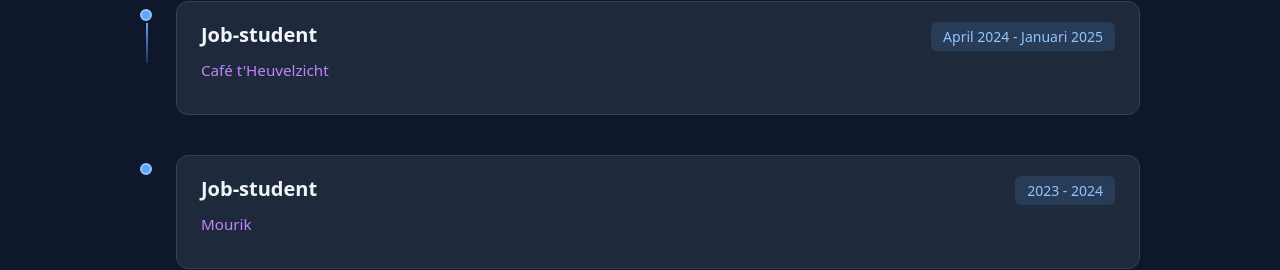
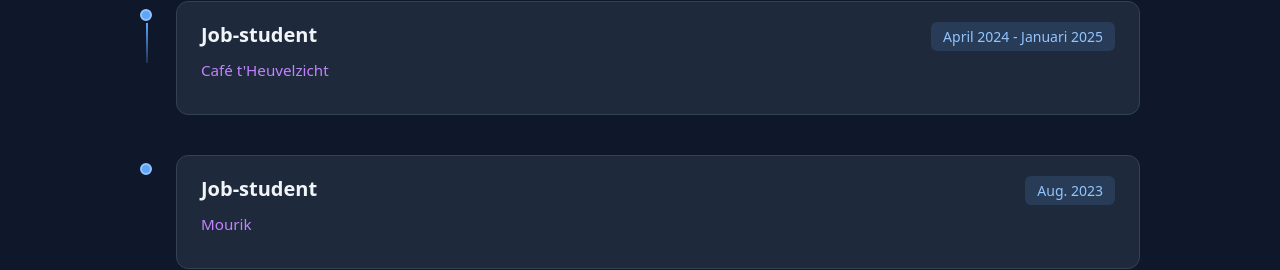
Before and after one commit to Bob-Hereijgers/Portfolio, a React (Create React App) app: page /experiences in a window 1280 px wide. Shown: the part 797-1067 px from the top of the page. Built offline with nearby package versions, Linux system fonts and the light colour scheme.

Commit message:
more fix

```diff
--- a/src/components/ExperiencePage/ExperiencePage.tsx
+++ b/src/components/ExperiencePage/ExperiencePage.tsx
@@ -56,7 +56,7 @@ const ExperiencePage: React.FC = () => {
             <div className="item-content">
               <div className="item-header">
                 <h3>Job-student</h3>
-                <span className="date">2023 - 2024</span>
+                <span className="date">Aug. 2023</span>
               </div>
               <p className="company">Mourik</p>
             </div>
```
